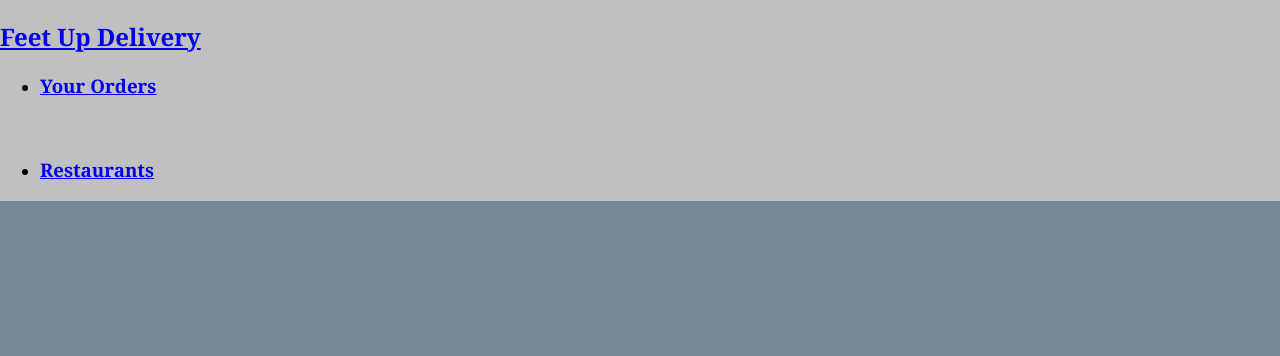
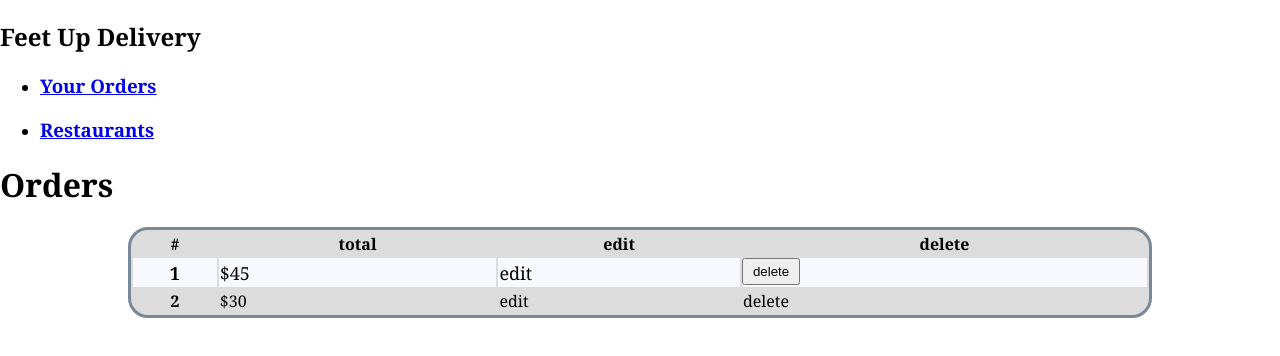
Before and after one commit to devnorris/Test, a React (Create React App) app: page /orders in a window 1280 px wide. Shown: the top 356 px of the page. Built offline with nearby package versions, Linux system fonts and the light colour scheme; no server answers.

Commit message:
order table

```diff
--- a/src/App.js
+++ b/src/App.js
@@ -1,10 +1,17 @@
 import React, { Component } from "react";
 import Router from "./Routes";
-import { Navbar, NavbarBrand, Nav, NavItem, NavLink } from "reactstrap";
+import {
+  Navbar,
+  NavbarBrand,
+  Nav,
+  NavItem,
+  NavLink,
+  NavbarToggler
+} from "reactstrap";
 
 const Navigation = props => (
   <Navbar color="light" light expand="md">
-    <NavbarBrand href="/">
+    <NavbarBrand>
       <h2>Feet Up Delivery</h2>
     </NavbarBrand>
     <Nav className="ml-auto" navbar>
@@ -13,7 +20,6 @@ const Navigation = props => (
           <h3>Your Orders</h3>
         </NavLink>
       </NavItem>
-      <br />
       <NavItem>
         <NavLink href="/restaurants">
           <h3>Restaurants</h3>
--- a/src/Components/OrdersPage.js
+++ b/src/Components/OrdersPage.js
@@ -1,6 +1,7 @@
 import React, { Component } from "react";
 import { connect } from "react-redux";
 import { listOrders } from "../actions/ordersActions";
+import { Table, Button } from "reactstrap";
 
 class OrdersPage extends Component {
   componentDidMount() {
@@ -12,6 +13,32 @@ class OrdersPage extends Component {
     return (
       <div>
         <h1>Orders</h1>
+        <Table striped className="table">
+          <thead>
+            <tr>
+              <th>#</th>
+              <th>total</th>
+              <th>edit</th>
+              <th>delete</th>
+            </tr>
+          </thead>
+          <tbody>
+            <tr>
+              <th scope="row">1</th>
+              <td>$45</td>
+              <td>edit</td>
+              <Button>
+                <td>delete</td>
+              </Button>
+            </tr>
+            <tr>
+              <th scope="row">2</th>
+              <td>$30</td>
+              <td>edit</td>
+              <td>delete</td>
+            </tr>
+          </tbody>
+        </Table>
       </div>
     );
   }
--- a/src/Components/RestaurantsPage.js
+++ b/src/Components/RestaurantsPage.js
@@ -52,6 +52,7 @@ class RestaurantsPage extends React.Component {
   render() {
     return (
       <div>
+        <h1>Restaurants:</h1>
         <Form onSubmit={this.onSubmit}>
           <FormGroup>
             <CardDeck className="restaurantList">
@@ -59,8 +60,12 @@ class RestaurantsPage extends React.Component {
                 return (
                   <Card className="card">
                     <CardBody key={restaurant.id}>
-                      <CardTitle>{restaurant.name}</CardTitle>
-                      <CardSubtitle>Menu</CardSubtitle>
+                      <CardTitle>
+                        <h1>{restaurant.name}</h1>
+                      </CardTitle>
+                      <CardSubtitle>
+                        <h2>Menu</h2>
+                      </CardSubtitle>
                       <CardText>
                         <Table bordered>
                           <thead>
--- a/src/actions/ordersActions.js
+++ b/src/actions/ordersActions.js
@@ -32,8 +32,7 @@ export const createOrder = order => dispatch => {
     mode: "no-cors",
     data: {
       orderData: order
-    },
-    body: JSON.stringify(order)
+    }
   })
     .then(order => {
       console.log("res", order);
--- a/src/index.css
+++ b/src/index.css
@@ -2,8 +2,7 @@ body {
   margin: 0;
   padding: 0;
   font-family: Cambria, Cochin, Georgia, Times, 'Times New Roman', serif;
-  background-color: lightslategray;
-  padding-top: 60px;
+  background-color: white;
 }
 
 .restaurantList {
@@ -15,12 +14,18 @@ body {
   padding: 20px;
   margin: 1em;
   border: solid black 1px;
+  background-color: gainsboro;
 }
 
-.bg-light {
-  position: fixed;
-  background-color: silver !important;
-  width: 100%;
-  top: 0;
-  z-index: 1;
+.table-striped tbody tr:nth-of-type(odd) {
+  background-color: ghostwhite;
+  font-size: 18px;
 }
+
+.table {
+  background-color: gainsboro;
+  margin: auto;
+  width: 80% !important;
+  border-radius: 20px;
+  border: solid lightslategray;
+}
```
